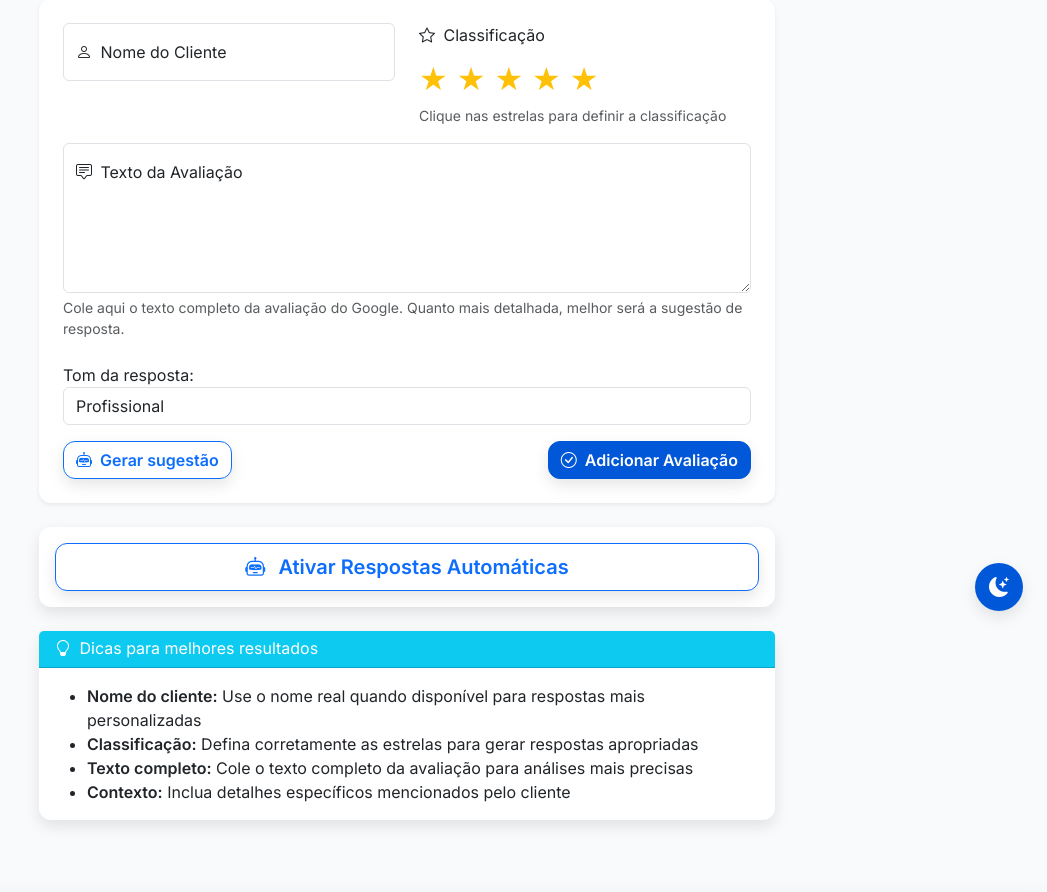
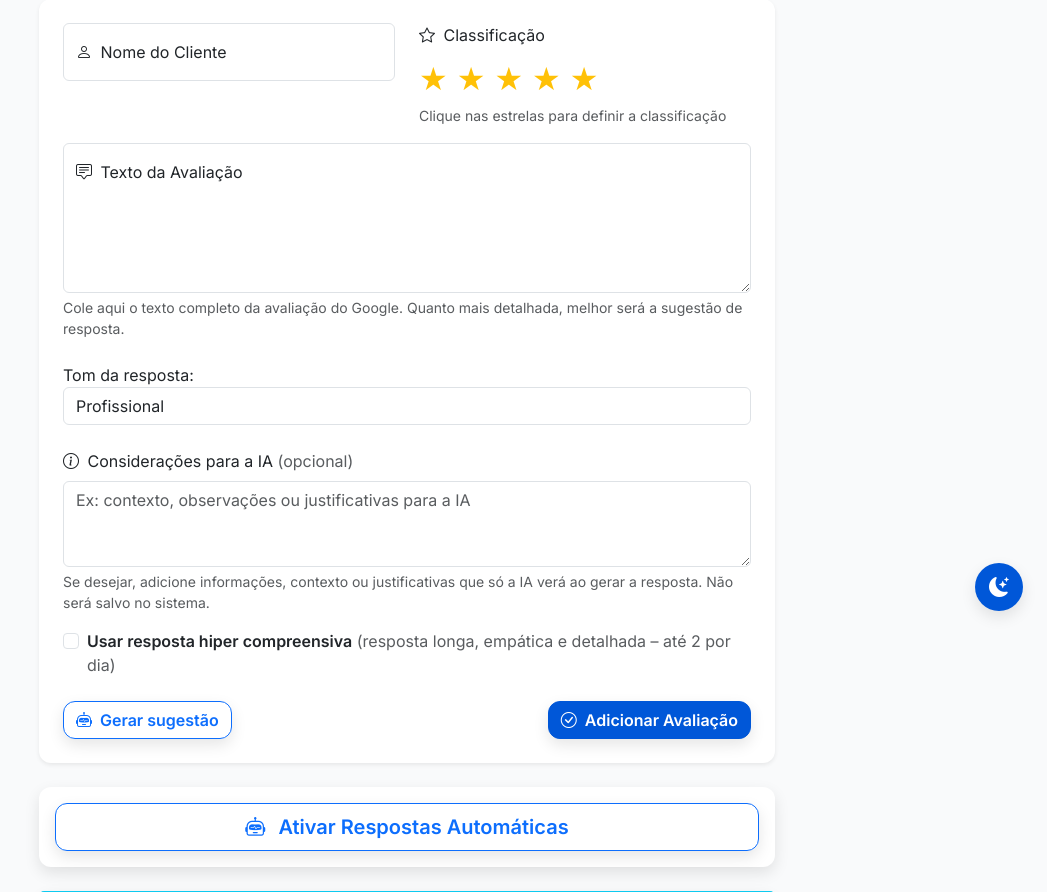
Before and after one commit to Andersonmendes2025/ComentsIA, a Flask app: template templates/add_review.html in a window 1280 px wide. Shown: the part 173-1065 px from the top of the page, without its empty margins (233-1280 px from the left). Run offline with Flask 3, Linux system fonts and the light colour scheme; the template is opened without the code that fills it, so the values that code supplies are empty.

Commit message:
Adiciona campo de considerações e opção de resposta hiper compreensiva no formulário de avaliação

```diff
--- a/main.py
+++ b/main.py
@@ -38,6 +38,7 @@ from markupsafe import Markup
 from functools import wraps
 from email_utils import montar_email_conta_apagada
 from email_utils import montar_email_boas_vindas, enviar_email
+from models import RespostaEspecialUso
 # Configuração do aplicativo Flask
 # Inicializar o Flask
 app = Flask(__name__)
@@ -126,7 +127,26 @@ def require_terms_accepted(f):
         return f(*args, **kwargs)
     return decorated_function
 
+def get_data_hoje_brt():
+    """Retorna a data atual no fuso de São Paulo (sem hora)."""
+    return datetime.now(pytz.timezone("America/Sao_Paulo")).date()
 
+def usuario_pode_usar_resposta_especial(user_id):
+    hoje = get_data_hoje_brt()
+    uso = RespostaEspecialUso.query.filter_by(user_id=user_id, data_uso=hoje).first()
+    return not uso or uso.quantidade_usos < 2
+
+def registrar_uso_resposta_especial(user_id):
+    hoje = get_data_hoje_brt()
+    uso = RespostaEspecialUso.query.filter_by(user_id=user_id, data_uso=hoje).first()
+
+    if not uso:
+        uso = RespostaEspecialUso(user_id=user_id, data_uso=hoje, quantidade_usos=1)
+        db.session.add(uso)
+    else:
+        uso.quantidade_usos += 1
+
+    db.session.commit()
 
 # Função para calcular a projeção de nota para os próximos 30 dias
 def calcular_projecao(notas, datas):
@@ -389,12 +409,7 @@ def gerar_relatorio():
     avaliacoes = []
     agora = datetime.now()
     for av in avaliacoes_query:
-        try:
-            data_av = datetime.strptime(av.date, '%d/%m/%Y')
-        except Exception:
-            data_av = av.date
-            if isinstance(data_av, str):
-                data_av = datetime.strptime(data_av, '%Y-%m-%d')
+        data_av = av.date
 
         if nota != 'todas' and str(av.rating) != nota:
             continue
@@ -915,11 +930,18 @@ def add_review():
             flash('Erro ao identificar usuário. Por favor, faça login novamente.', 'danger')
             return redirect(url_for('logout'))
 
-        # Aceita dados de formulário (manual) ou envio automático (via bot)
+        hiper_compreensiva = request.form.get('hiper_compreensiva') == 'on'
+        consideracoes = request.form.get('consideracoes', '').strip()  # <-- NOVO
+
+        if hiper_compreensiva and not usuario_pode_usar_resposta_especial(user_id):
+            flash('Você já usou as 2 respostas hiper compreensivas permitidas hoje.', 'warning')
+            return redirect(url_for('add_review'))
+
         reviewer_name = request.form.get('reviewer_name') or request.json.get('reviewer_name', 'Cliente Anônimo')
         rating = int(request.form.get('rating') or request.json.get('rating', 5))
         text = request.form.get('text') or request.json.get('text', '')
-        data = datetime.now().date()
+        data = datetime.now(pytz.timezone("America/Sao_Paulo"))
+
 
         # Verifica duplicata
         existente = Review.query.filter_by(user_id=user_id, reviewer_name=reviewer_name, text=text).first()
@@ -932,15 +954,12 @@ def add_review():
                 flash(msg, 'info')
                 return redirect(url_for('reviews'))
 
-        # Gera resposta com IA
         settings = get_user_settings(user_id)
-        tone_instruction = "Use linguagem formal e respeitosa."
         manager = settings.get('manager_name', '').strip()
         business = settings.get('business_name', '').strip()
-        if manager:
-            assinatura = f"{business}\n{manager}"
-        else:
-            assinatura = business
+        assinatura = f"{business}\n{manager}" if manager else business
+
+        # Prompt base
         prompt = f"""
 Você é um assistente especializado em atendimento ao cliente e deve escrever uma resposta personalizada para uma avaliação recebida por "{settings['business_name']}".
 
@@ -948,24 +967,31 @@ Avaliação recebida:
 - Nome do cliente: {reviewer_name}
 - Nota: {rating} estrelas
 - Texto: "{text}"
+"""
 
+        # Se houver considerações, inclua no prompt
+        if consideracoes:
+            prompt += f'\nContexto adicional da empresa: "{consideracoes}"\n'
+
+        prompt += f"""
 Instruções:
 - Comece com: "{settings['default_greeting']} {reviewer_name},"
-- Use palavras mais umanas possiveis, seja natural na escrita e no vocabulario
-- Comente os pontos mencionados, usando palavras diferentes
-- Se a nota for de 1 a 3, demonstre empatia, peça desculpas e ofereça uma solução
-- Se a nota for de 4 ou 5, agradeça e convide para retornar
+- Use palavras mais humanas possíveis, seja natural na escrita e no vocabulário.
+- Comente os pontos mencionados, usando palavras diferentes.
+- Se a nota for de 1 a 3, demonstre empatia, peça desculpas e ofereça uma solução.
+- Se a nota for de 4 ou 5, agradeça e convide para retornar.
 - Finalize com: "{settings['default_closing']}"
 - Inclua as informações de contato: "{settings['contact_info']}"
 - Assine ao final exatamente assim, cada item em uma linha:
-    {assinatura} Não use cargos, não use "Atenciosamente", apenas os nomes.
-- Não precisa citar todos os pontos que o cliente disse e se citar use palavras diferentes
-- A resposta deve ter entre 3 e 5 frases, ser personalizada e evitar frases genéricas
+{assinatura}
+- Não use cargos, não use "Atenciosamente", apenas os nomes.
+- A resposta deve ter entre 3 e 5 frases, ser personalizada e evitar frases genéricas.
 """
 
+        if hiper_compreensiva:
+            registrar_uso_resposta_especial(user_id)
+            prompt += "\n\nGere uma resposta mais longa, empática e detalhada. Use de 10 a 15 frases. Mostre escuta ativa, reconhecimento das críticas e profissionalismo elevado. Responda cuidadosamente aos principais pontos levantados pelo cliente, mesmo que indiretamente."
         try:
-            from openai import OpenAI
-            client = OpenAI(api_key=os.getenv("OPENAI_API_KEY"))
             completion = client.chat.completions.create(
                 model="gpt-4o-mini",
                 messages=[
@@ -1001,6 +1027,7 @@ Instruções:
             return redirect(url_for('reviews'))
 
     return render_template('add_review.html', user=user_info, now=datetime.now())
+
 
 
 @app.route('/save_reply', methods=['POST'])
@@ -1160,6 +1187,7 @@ def settings():
         return redirect(url_for('logout'))
 
     if request.method == 'POST':
+
         # Coleta os dados do formulário
         settings_data = {
             'business_name': request.form.get('company_name', ''),
--- a/templates/add_review.html
+++ b/templates/add_review.html
@@ -84,20 +84,36 @@
 
                         <div class="form-group mt-2">
                             <label for="tone">Tom da resposta:</label>
-                            <select class="form-control" id="tone">
+                            <select class="form-control" id="tone" name="tone">
                                 <option value="profissional">Profissional</option>
                                 <option value="amigavel">Amigável</option>
                                 <option value="empatico">Empático</option>
                             </select>
                         </div>
 
+                        <!-- NOVO: Considerações e Hiper Compreensiva -->
+                        <div class="mb-3 mt-4">
+                            <label for="consideracoes" class="form-label">
+                                <i class="bi bi-info-circle me-1"></i>
+                                Considerações para a IA <span class="text-muted">(opcional)</span>
+                            </label>
+                            <textarea class="form-control" name="consideracoes" id="consideracoes" rows="3" placeholder="Ex: contexto, observações ou justificativas para a IA"></textarea>
+                            <div class="form-text">Se desejar, adicione informações, contexto ou justificativas que só a IA verá ao gerar a resposta. Não será salvo no sistema.</div>
+                        </div>
+                        <div class="form-check mb-4">
+                            <input class="form-check-input" type="checkbox" value="on" id="hiper_compreensiva" name="hiper_compreensiva">
+                            <label class="form-check-label" for="hiper_compreensiva">
+                                <strong>Usar resposta hiper compreensiva</strong>
+                                <span class="text-muted">(resposta longa, empática e detalhada – até 2 por dia)</span>
+                            </label>
+                        </div>
+                        <!-- FIM DOS CAMPOS NOVOS -->
+
                         <div class="d-flex justify-content-between mt-3">
-                            <!-- Botão Gerar sugestão ao lado do botão Cancelar -->
                             <button type="button" class="btn btn-outline-primary me-2" onclick="generateReply()">
                                 <i class="bi bi-robot me-1"></i>
                                 Gerar sugestão
                             </button>
-
                             <button type="submit" class="btn btn-primary">
                                 <i class="bi bi-check-circle me-1"></i>
                                 Adicionar Avaliação
@@ -106,11 +122,9 @@
 
                         <p id="loading" class="mt-2" style="display: none; color: #555;">Gerando resposta...</p>
                         <p id="suggestion" class="mt-2" style="display: none;"></p>
-
                         <div id="actions" class="mt-2" style="display: none;">
                             <button class="btn btn-success btn-sm" onclick="saveReply()">Responder</button>
                         </div>
-
                     </form>
                 </div>
             </div>
```
Also changed, not shown: migrations/versions/3ccbe3b1b60c_altera_review_date_para_datetime_com_.py (added, +49 -0 lines), models.py (+9 -1 lines).
